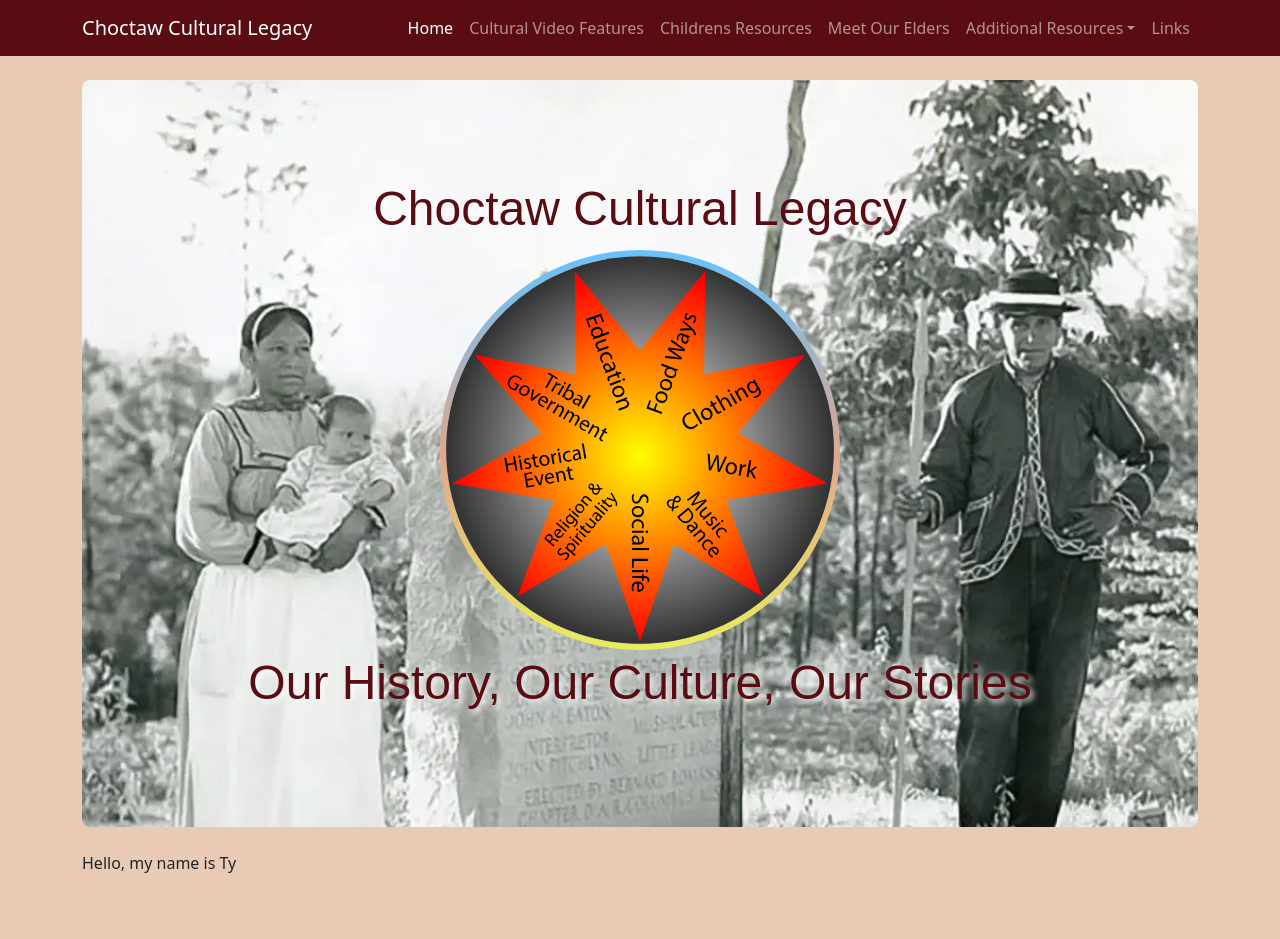
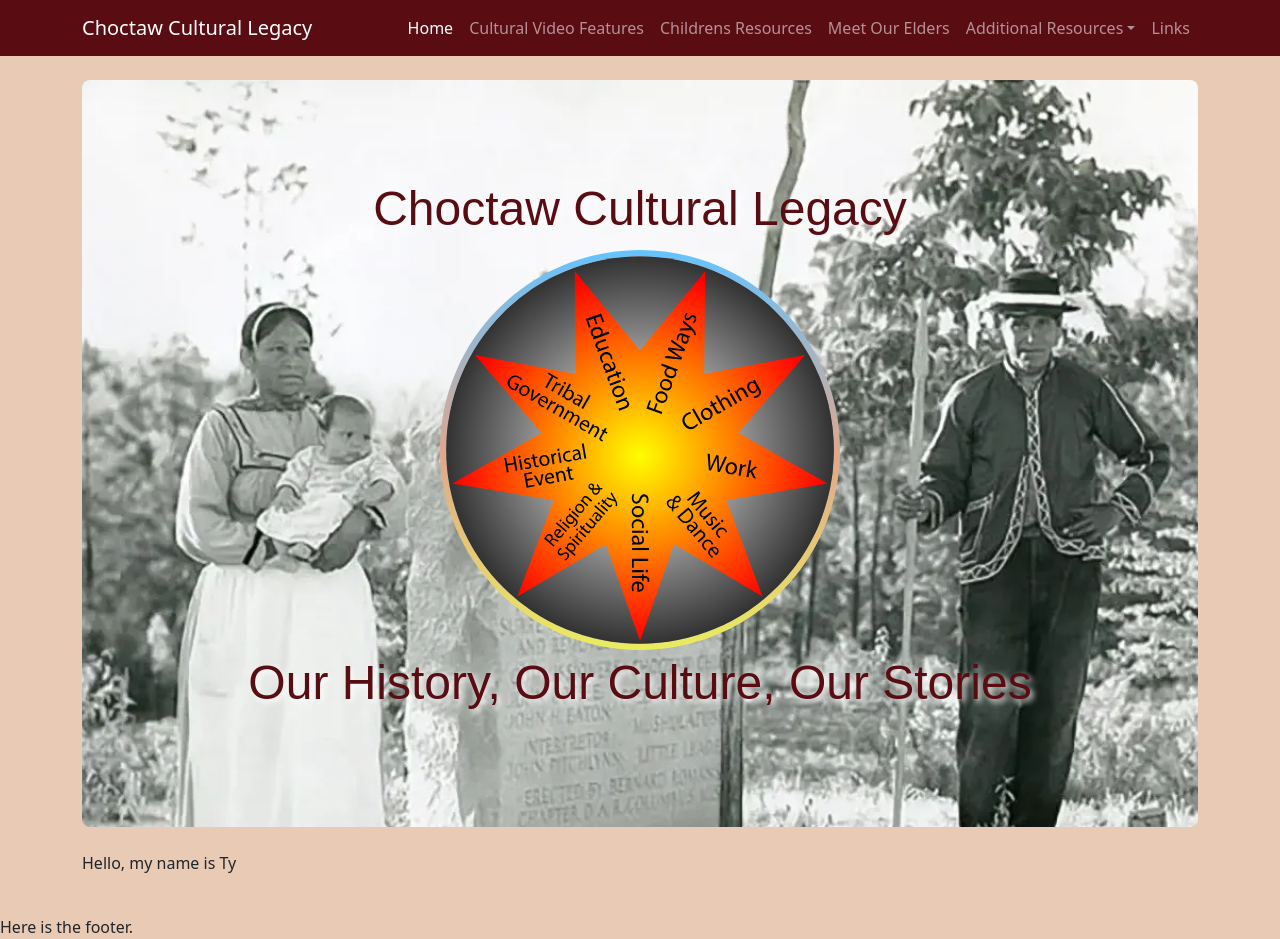
Before and after one commit to Choctaw-Cultural-Legacy/Choctaw-Cultural-Legacy.github.io, a Jekyll site: the page built from index.md, in a window 1280 px wide. Built offline with Jekyll 4.4.1, drawn with Linux system fonts in a browser that asks for light colours; some web fonts are replaced; before the commit the page ends 915 px from its top, so only the background shows below that.

Commit message:
Upload footer.html

```diff
--- /dev/null
+++ b/_includes/footer.html
@@ -0,0 +1 @@
+Here is the footer.
--- a/_layouts/default.html
+++ b/_layouts/default.html
@@ -14,6 +14,7 @@
     <div class="container py-4">
       {{ content }}
     </div>
+    {% include footer.html %}
     <script src="https://cdn.jsdelivr.net/npm/bootstrap@5.2.1/dist/js/bootstrap.bundle.min.js" integrity="sha384-u1OknCvxWvY5kfmNBILK2hRnQC3Pr17a+RTT6rIHI7NnikvbZlHgTPOOmMi466C8" crossorigin="anonymous"></script>
   </body>
 </html>
```
